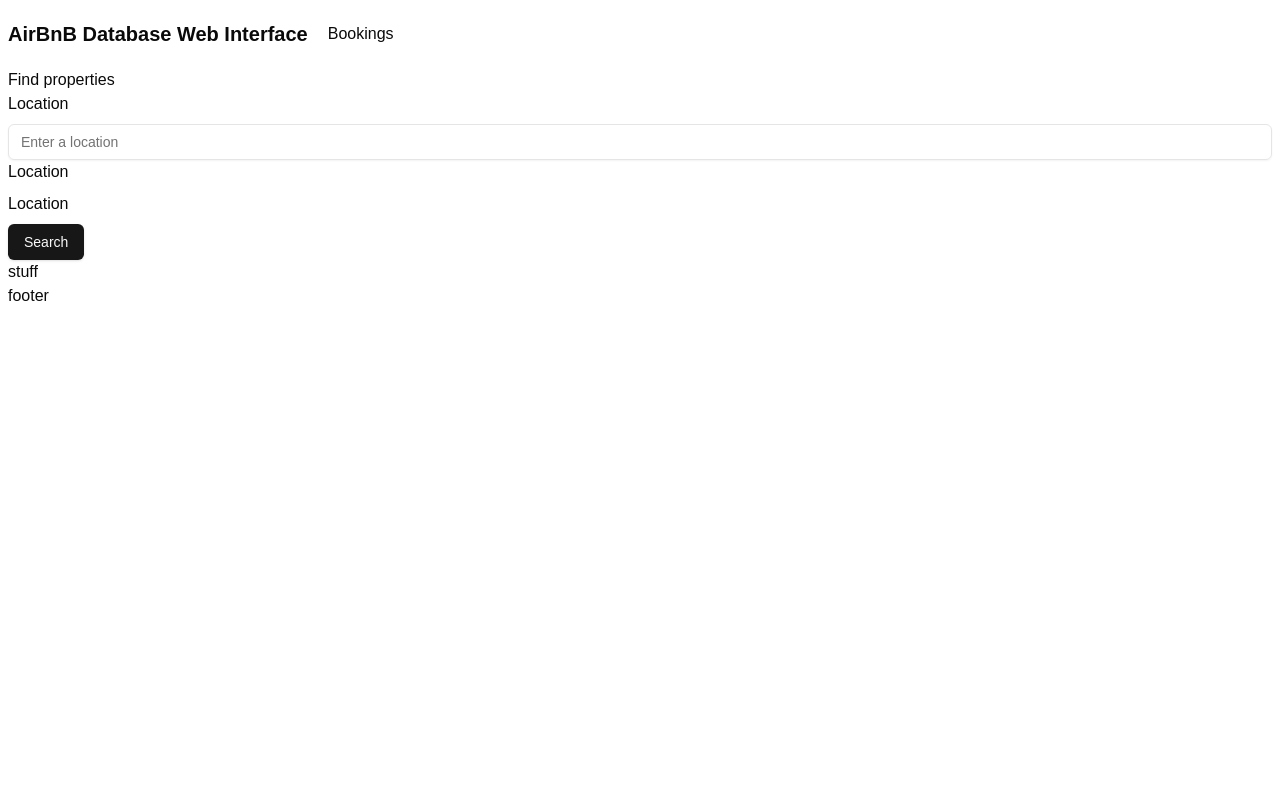
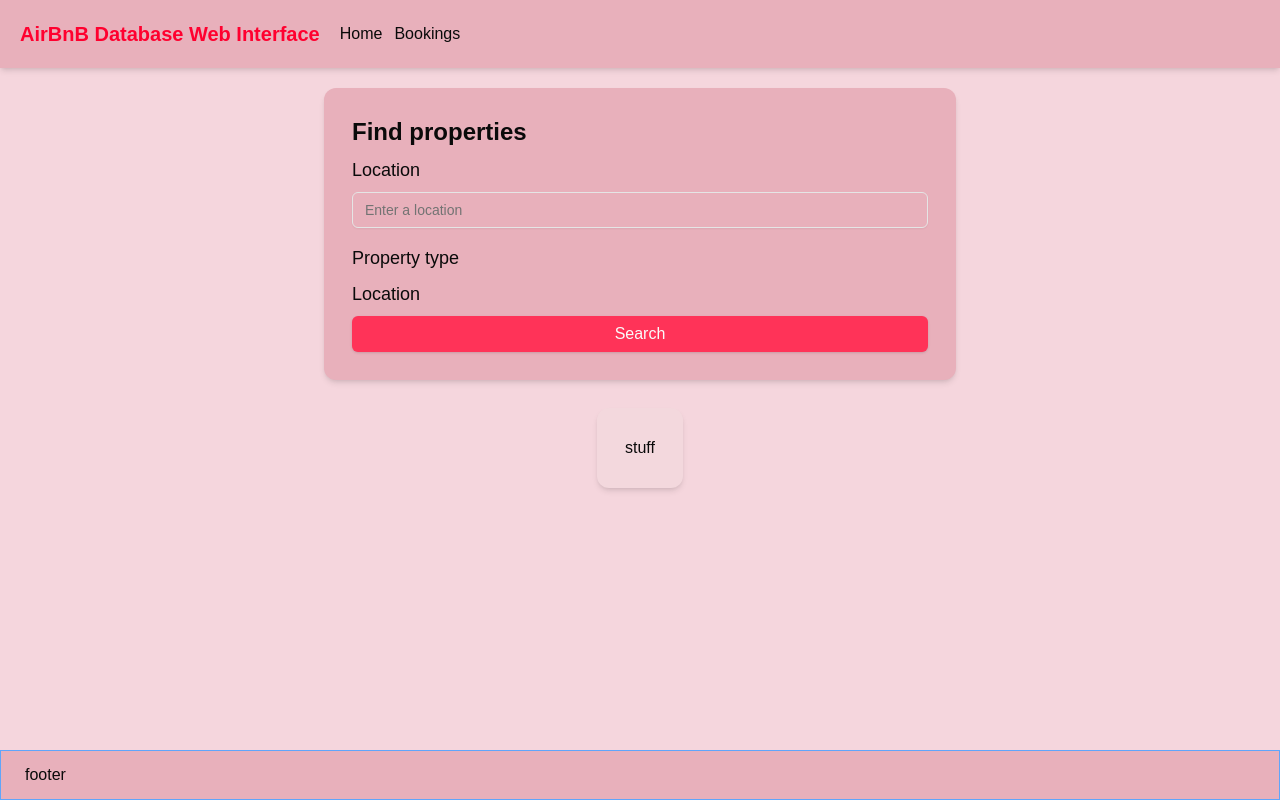
Before and after one commit to 2trill2code/db-mongodb, a Next.js app: page / in a window 1280 px wide. Built offline with nearby package versions, Linux system fonts and the light colour scheme.

Commit message:
edit styles

```diff
--- a/src/app/globals.css
+++ b/src/app/globals.css
@@ -9,7 +9,6 @@ body {
 @layer utilities {
   .text-balance {
     text-wrap: balance;
-  }
   }
 
   .container {
@@ -23,6 +22,7 @@ body {
     lg:max-w-screen-lg   /* >= 1024px */
     xl:max-w-screen-xl   /* >= 1280px */
     2xl:max-w-screen-2xl /* >= 1536px */;
+  }
 }
 
 @layer base {
--- a/src/app/layout.tsx
+++ b/src/app/layout.tsx
@@ -29,7 +29,7 @@ export default function RootLayout({
   return (
     <html lang="en">
       <body
-        className={`${geistSans.variable} ${geistMono.variable} antialiased`}
+        className={`${geistSans.variable} ${geistMono.variable} antialiased min-h-screen flex flex-col bg-background-100`}
       >
         <Header />
         {children}
--- a/src/app/page.tsx
+++ b/src/app/page.tsx
@@ -5,12 +5,15 @@ import { Button } from "@/components/ui/button";
 
 export default function Home() {
   return (
-    <main className="container">
-      <section>
-        <h2>Find properties</h2>
+    <main className="container flex flex-col items-center gap-7 py-5">
+      <section className="p-7 w-2/4 bg-secondary-200 rounded-xl shadow-md">
+        <h2 className="mb-2 text-2xl font-semibold">Find properties</h2>
         <form action="">
           <div>
-            <label htmlFor="location" className="block mb-2">
+            <label
+              htmlFor="location"
+              className="block mb-2 font-medium text-lg"
+            >
               Location
             </label>
             <Input
@@ -18,25 +21,32 @@ export default function Home() {
               onChange={() => {
                 console.log("damn peggy");
               }}
+              className="mb-4"
               placeholder="Enter a location"
             />
           </div>
           <div>
-            <label htmlFor="type" className="block mb-2">
+            <label htmlFor="type" className="block mb-2 font-medium text-lg">
+              Property type
+            </label>
+          </div>
+          <div>
+            <label
+              htmlFor="bedrooms"
+              className="block mb-2 font-medium text-lg"
+            >
               Location
             </label>
           </div>
           <div>
-            <label htmlFor="bedrooms" className="block mb-2">
-              Location
-            </label>
-          </div>
-          <div>
-            <Button>Search</Button>
+            <Button className="w-full font-medium text-md bg-primary-400">
+              Search
+            </Button>
           </div>
         </form>
       </section>
-      <section>
+
+      <section className="p-7 bg-secondary-100 rounded-xl shadow-md">
         <h2>stuff</h2>
       </section>
     </main>
--- a/src/components/Footer.tsx
+++ b/src/components/Footer.tsx
@@ -1,6 +1,6 @@
 export default function Footer() {
   return (
-    <footer className="container">
+    <footer className="mt-auto px-6 py-3 border border-blue-400 bg-secondary-200">
       <p>footer</p>
     </footer>
   );
--- a/src/components/Header.tsx
+++ b/src/components/Header.tsx
@@ -2,9 +2,14 @@ import Link from "next/link";
 
 export default function Header() {
   return (
-    <header className="container p-5 flex items-center gap-5">
-      <h1 className="text-xl font-semibold">AirBnB Database Web Interface</h1>
+    <header className="p-5 flex items-center gap-5 bg-secondary-200 shadow-md">
+      <h1 className="text-xl font-semibold text-primary-500 hover:bg-gradient-to-r from-primary-500 via-primary-300 to-purple-500 hover:text-transparent bg-clip-text transition-all">
+        <Link href="/">AirBnB Database Web Interface</Link>
+      </h1>
       <div className="flex gap-3">
+        <Link href="/" className="hover:underline">
+          Home
+        </Link>
         <Link href="/stuff" className="hover:underline">
           Bookings
         </Link>
--- a/tailwind.config.ts
+++ b/tailwind.config.ts
@@ -10,7 +10,33 @@ const config: Config = {
   theme: {
     extend: {
       colors: {
-        background: "hsl(var(--background))",
+        text: {
+          50: "#f5eff1",
+          100: "#ecdfe2",
+          200: "#d9bfc6",
+          300: "#c69fa9",
+          400: "#b3808c",
+          500: "#9f6070",
+          600: "#804d59",
+          700: "#603943",
+          800: "#40262d",
+          900: "#201316",
+          950: "#100a0b",
+        },
+        background: {
+          DEFAULT: "hsl(var(--background))",
+          50: "#faebee",
+          100: "#f5d6dd",
+          200: "#ebadbb",
+          300: "#e08598",
+          400: "#d65c76",
+          500: "#cc3354",
+          600: "#a32943",
+          700: "#7a1f32",
+          800: "#521422",
+          900: "#290a11",
+          950: "#140508",
+        },
         foreground: "hsl(var(--foreground))",
         card: {
           DEFAULT: "hsl(var(--card))",
@@ -23,10 +49,32 @@ const config: Config = {
         primary: {
           DEFAULT: "hsl(var(--primary))",
           foreground: "hsl(var(--primary-foreground))",
+          50: "#ffe5ea",
+          100: "#ffccd5",
+          200: "#ff99ac",
+          300: "#ff6682",
+          400: "#ff3358",
+          500: "#ff002f",
+          600: "#cc0025",
+          700: "#99001c",
+          800: "#660013",
+          900: "#330009",
+          950: "#1a0005",
         },
         secondary: {
           DEFAULT: "hsl(var(--secondary))",
           foreground: "hsl(var(--secondary-foreground))",
+          50: "#f9ebee",
+          100: "#f3d8dd",
+          200: "#e8b0bb",
+          300: "#dc8998",
+          400: "#d06276",
+          500: "#c43b54",
+          600: "#9d2f43",
+          700: "#762332",
+          800: "#4f1722",
+          900: "#270c11",
+          950: "#140608",
         },
         muted: {
           DEFAULT: "hsl(var(--muted))",
@@ -35,6 +83,17 @@ const config: Config = {
         accent: {
           DEFAULT: "hsl(var(--accent))",
           foreground: "hsl(var(--accent-foreground))",
+          50: "#faebee",
+          100: "#f4d7dc",
+          200: "#e9afba",
+          300: "#de8797",
+          400: "#d35f74",
+          500: "#c83751",
+          600: "#a02c41",
+          700: "#782131",
+          800: "#501621",
+          900: "#280b10",
+          950: "#140508",
         },
         destructive: {
           DEFAULT: "hsl(var(--destructive))",
```
Lines whose indentation alone changed are shown as unchanged.
